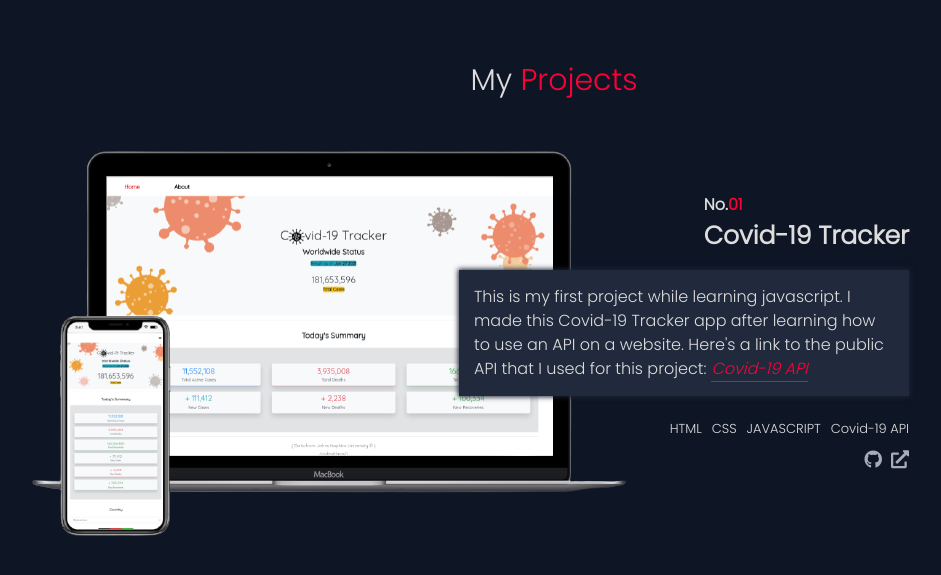
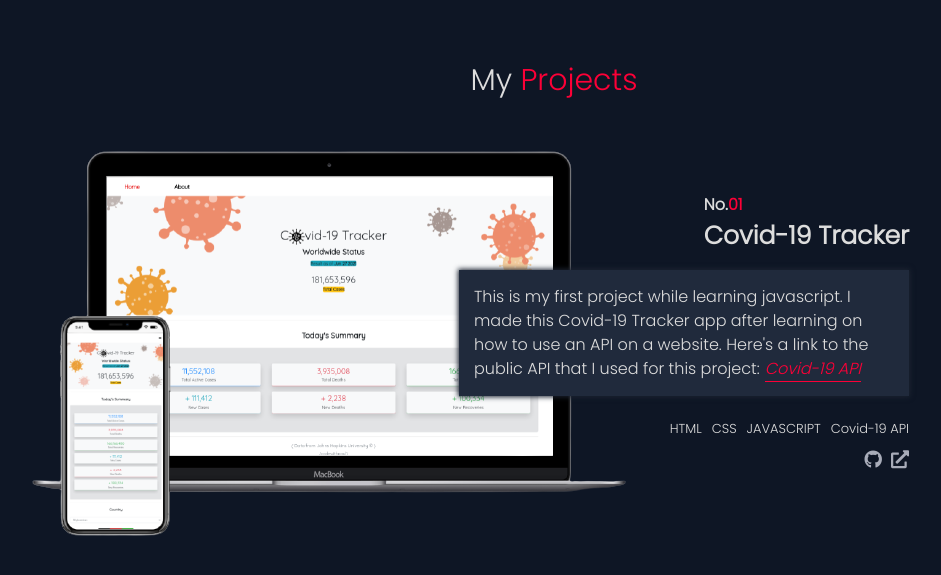
Before and after one commit to PaulPintang/Portfolio, a React (Create React App) app: page / in a window 1280 px wide. Shown: the part 1523-2098 px from the top of the page, without its empty margins (86-1027 px from the left). Built offline with nearby package versions, Linux system fonts and the light colour scheme.

Commit message:
nav scroll-top

```diff
--- a/src/App.js
+++ b/src/App.js
@@ -29,7 +29,7 @@ window.onscroll = function () {
 function scrollFunction() {
   if (
     document.body.scrollTop > 100 ||
-    document.documentElement.scrollTop > 180
+    document.documentElement.scrollTop > 20
   ) {
     document.querySelector(".nav-h").style.cssText =
       "height:66px; transition: all .4s ease; ";
--- a/src/components/Projects.jsx
+++ b/src/components/Projects.jsx
@@ -32,7 +32,7 @@ const Projects = () => {
             <div className="img-desc">
               <p>
                 This is my first project while learning javascript. I made this
-                Covid-19 Tracker app after learning how to use an API on a
+                Covid-19 Tracker app after learning on how to use an API on a
                 website. Here's a link to the public API that I used for this
                 project:
                 <a href="https://disease.sh" target="_blank" rel="noreferrer">
```
